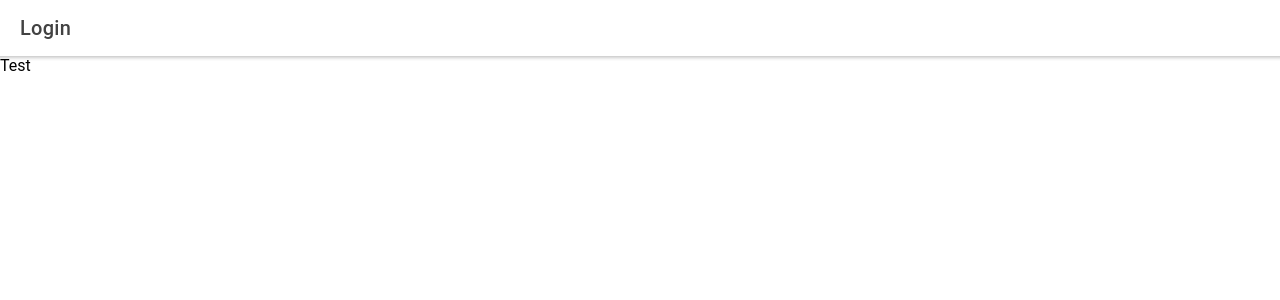
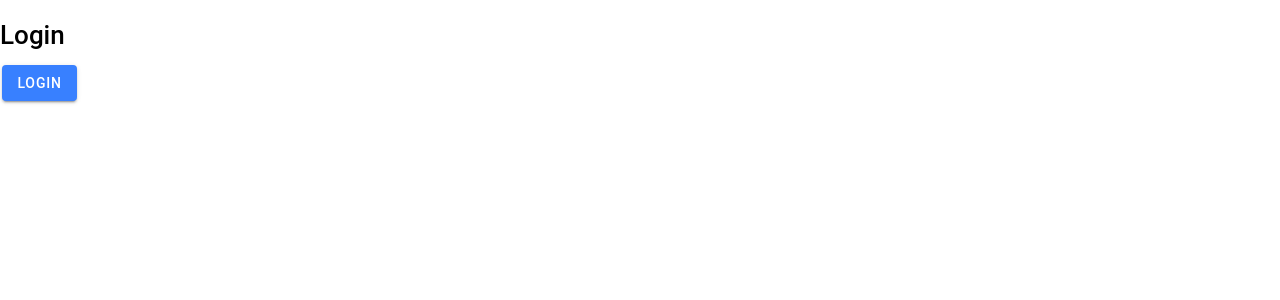
Before and after one commit to LittleBorn/client, a React (Create React App) app: page /login in a window 1280 px wide. Shown: the top 300 px of the page. Built offline with nearby package versions, Linux system fonts and the light colour scheme.

Commit message:
started with first base-components

```diff
--- a/package.json
+++ b/package.json
@@ -19,12 +19,14 @@
     "@types/react-dom": "^16.9.10",
     "@types/react-router": "^5.1.11",
     "@types/react-router-dom": "^5.1.7",
+    "@types/styled-components": "^5.1.25",
     "ionicons": "^5.4.0",
     "react": "^17.0.1",
     "react-dom": "^17.0.1",
     "react-router": "^5.2.0",
     "react-router-dom": "^5.2.0",
     "react-scripts": "^5.0.0",
+    "styled-components": "^5.3.5",
     "typescript": "^4.1.3",
     "web-vitals": "^0.2.4",
     "workbox-background-sync": "^5.1.4",
--- a/src/App.tsx
+++ b/src/App.tsx
@@ -30,7 +30,7 @@ const isLoggedIn = false;
 const SecureRoutes = () => {
   return (
       <IonRouterOutlet>
-        <Route path="/home" component={Home} exact={true} />
+        <Route path="/home" render={() => <Home/>} exact={true} />
         <Route exact path="/" render={() => <Redirect to="/home" />} />
       </IonRouterOutlet>
   );
@@ -39,7 +39,7 @@ const SecureRoutes = () => {
 const PublicRoutes = () => {
   return (
       <IonRouterOutlet>
-        <Route path="/login" component={Login} exact={true} />
+        <Route path="/login" render={() => <Login/>} exact={true} />
         <Route exact path="/" render={() => <Redirect to="/login" />} />
       </IonRouterOutlet>
   );
--- /dev/null
+++ b/src/components/Button.tsx
@@ -0,0 +1,17 @@
+import { IonButton } from '@ionic/react';
+
+interface ContainerProps {
+    title: string,
+    style?: {
+        [key: string]: any;
+    } | undefined
+}
+
+const Button: React.FC<ContainerProps> = ({ title, style }) => {
+
+    return (
+        <IonButton style={style}>{title}</IonButton>
+    );
+};
+
+export default Button;
--- /dev/null
+++ b/src/components/SetupTemplate.tsx
@@ -0,0 +1,20 @@
+import { IonContent, IonHeader, IonPage, IonTitle, IonToolbar } from '@ionic/react';
+
+interface ContainerProps { children: React.ReactNode }
+
+const SetupTemplate: React.FC<ContainerProps> = ({children}) => {
+  return (
+    <IonPage>
+      <IonContent fullscreen style={{display: "flex", justifyContent: "center", alignItems: "center", backgroundColor: "white"}}>
+        <IonHeader collapse="condense">
+          <IonToolbar>
+            <IonTitle size="large">Login</IonTitle>
+          </IonToolbar>
+        </IonHeader>
+        { children }
+      </IonContent>
+    </IonPage>
+  );
+};
+
+export default SetupTemplate;
--- a/src/pages/Login/Login.tsx
+++ b/src/pages/Login/Login.tsx
@@ -1,24 +1,13 @@
 import { IonContent, IonHeader, IonPage, IonTitle, IonToolbar } from '@ionic/react';
+import Button from '../../components/Button';
+import SetupTemplate from '../../components/SetupTemplate';
 
 const Login: React.FC = () => {
   return (
-    <IonPage>
-      <IonHeader>
-        <IonToolbar>
-          <IonTitle>Login</IonTitle>
-        </IonToolbar>
-      </IonHeader>
-      <IonContent fullscreen>
-        <IonHeader collapse="condense">
-          <IonToolbar>
-            <IonTitle size="large">Login</IonTitle>
-          </IonToolbar>
-        </IonHeader>
-        <div>
-            Test
-        </div>
-      </IonContent>
-    </IonPage>
+    <SetupTemplate>
+      <h1>Login</h1>
+      <Button title="Login"/>
+    </SetupTemplate>
   );
 };
 
```
Also changed, not shown: 1 other file (tests, documents, lock files or other folders).
